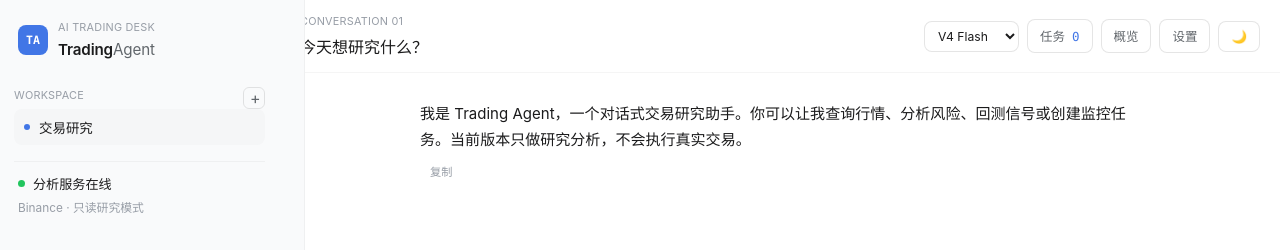
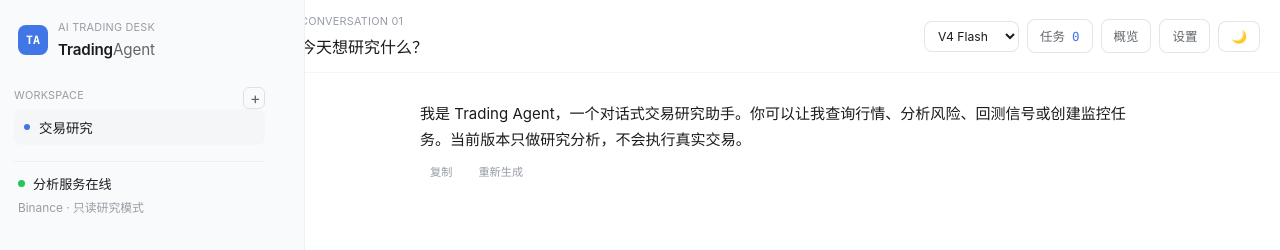
Before and after one commit to CryptoDuzey/trading-agent, a React (Vite) app in the folder apps/web/: page / in a window 1280 px wide. Shown: the top 250 px of the page. Built offline with nearby package versions, Linux system fonts and the light colour scheme.

Commit message:
feat: regenerate assistant reply
- Regenerate button re-runs the previous user message.

```diff
--- a/apps/web/src/App.tsx
+++ b/apps/web/src/App.tsx
@@ -380,29 +380,15 @@ function App() {
     setSettingsOpen(false);
   };
 
-  const submitMessage = async (event: FormEvent<HTMLFormElement>) => {
-    event.preventDefault();
-    const message = input.trim();
+  const sendMessage = async (message: string) => {
     if (!message || isSending) return;
-
-    const userMessage: ChatMessage = {
-      id: crypto.randomUUID(),
-      role: "user",
-      content: message,
-    };
     const assistantId = crypto.randomUUID();
-
     setMessages((current) => [
       ...current,
-      userMessage,
       { id: assistantId, role: "assistant", content: "" },
     ]);
-    setInput("");
     setError(null);
     setIsSending(true);
-    if (textareaRef.current) {
-      textareaRef.current.style.height = "auto";
-    }
 
     try {
       const response = await fetch("/api/chat/stream", {
@@ -450,6 +436,40 @@ function App() {
       setIsSending(false);
       void loadSessions();
     }
+  };
+
+  const submitMessage = async (event: FormEvent<HTMLFormElement>) => {
+    event.preventDefault();
+    const message = input.trim();
+    if (!message || isSending) return;
+
+    const userMessage: ChatMessage = {
+      id: crypto.randomUUID(),
+      role: "user",
+      content: message,
+    };
+    setMessages((current) => [...current, userMessage]);
+    setInput("");
+    if (textareaRef.current) {
+      textareaRef.current.style.height = "auto";
+    }
+    await sendMessage(message);
+  };
+
+  const regenerate = async (assistantId: string) => {
+    if (isSending) return;
+    const index = messages.findIndex((item) => item.id === assistantId);
+    if (index < 0) return;
+    let userText = "";
+    for (let i = index - 1; i >= 0; i--) {
+      if (messages[i].role === "user") {
+        userText = messages[i].content;
+        break;
+      }
+    }
+    if (!userText) return;
+    setMessages((current) => current.filter((item) => item.id !== assistantId));
+    await sendMessage(userText);
   };
 
   const useStarterPrompt = (prompt: string) => setInput(prompt);
@@ -762,6 +782,12 @@ function App() {
                       >
                         复制
                       </button>
+                      <button
+                        type="button"
+                        onClick={() => void regenerate(message.id)}
+                      >
+                        重新生成
+                      </button>
                     </div>
                   )}
                 </>
```
